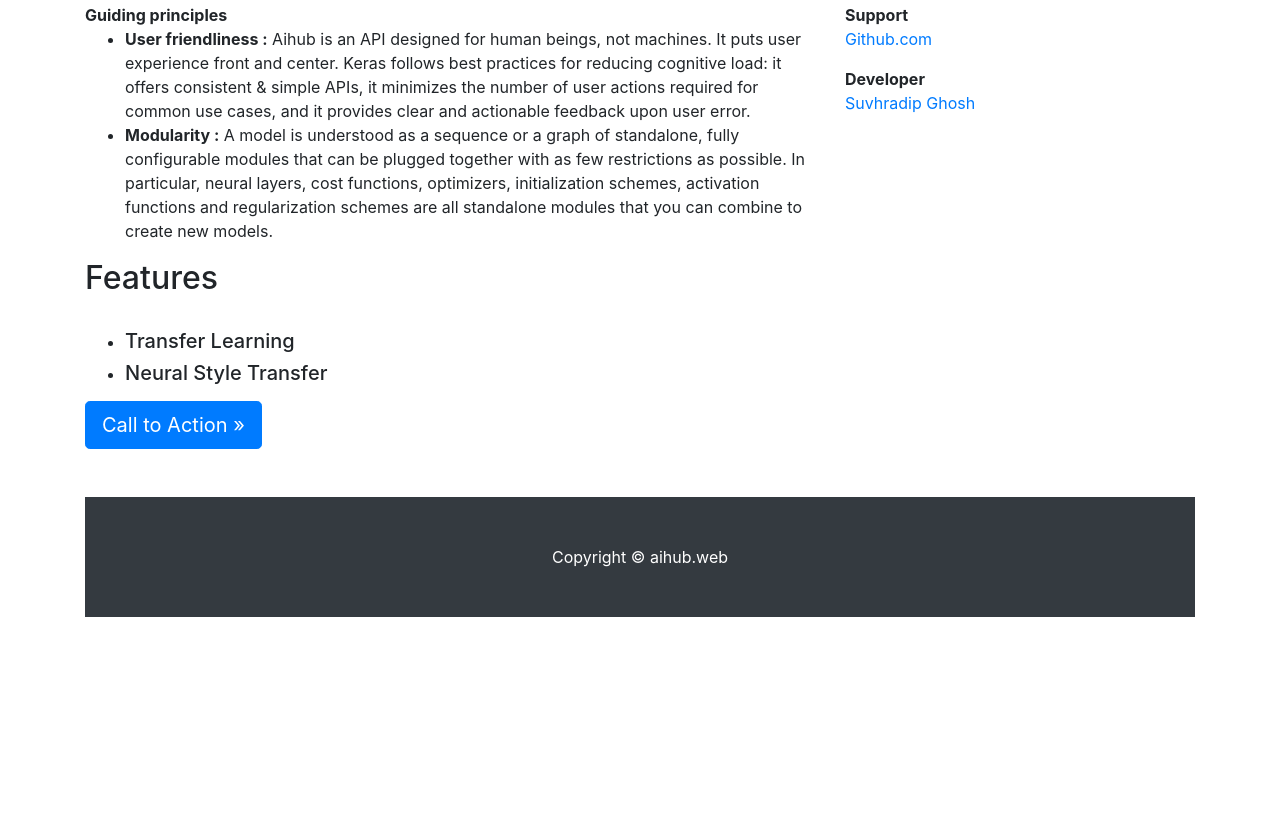
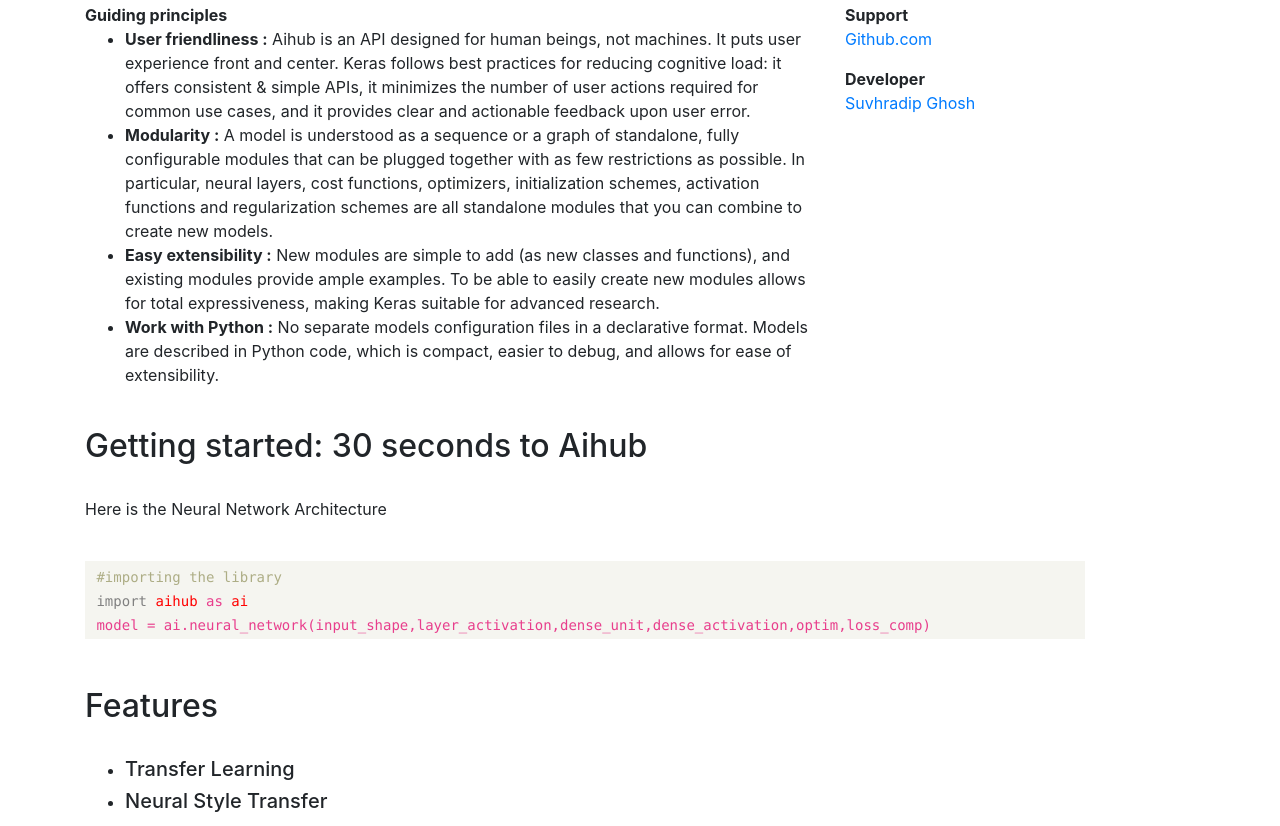
Before and after one commit to iamsuvhro/Aihub, a plain HTML site: page index.html in a window 1280 px wide. Shown: the part 576-1402 px from the top of the page. Before the commit the page ends 1193 px from the top, so only its background shows below. Drawn offline with nearby package versions, Linux system fonts and the light colour scheme.

Commit message:
Update index.html

```diff
--- a/index.html
+++ b/index.html
@@ -20,7 +20,23 @@
   <link href="lib/lightbox/css/lightbox.min.css" rel="stylesheet">
 
 </head>
-
+<style >
+p1{
+  color: red;
+}
+p2{
+  color: gray;
+}
+p3{
+  color: #adad85;
+}
+.console{
+  background-color: #f5f5f0;
+  width: 1000px;
+  border-style: solid;
+  border-color: #f5f5f0;
+}
+</style>
 <body>
 
   <!-- Navigation -->
@@ -80,7 +96,24 @@
           <li>
             <strong>Modularity :</strong> A model is understood as a sequence or a graph of standalone, fully configurable modules that can be plugged together with as few restrictions as possible. In particular, neural layers, cost functions, optimizers, initialization schemes, activation functions and regularization schemes are all standalone modules that you can combine to create new models.
           </li>
+          <li>
+            <strong>Easy extensibility :</strong> New modules are simple to add (as new classes and functions), and existing modules provide ample examples. To be able to easily create new modules allows for total expressiveness, making Keras suitable for advanced research.
+          </li>
+          <li>
+            <strong>Work with Python :</strong> No separate models configuration files in a declarative format. Models are described in Python code, which is compact, easier to debug, and allows for ease of extensibility.
+          </li>
         </ul>
+        <br>
+        <h2>Getting started: 30 seconds to Aihub</h2><br>
+        <p>Here is the Neural Network Architecture</p><br>
+           <div class="console">
+            <code>
+          &nbsp;<p3>#importing the library</p3><br>
+          &nbsp;<p2>import</p2> <p1>aihub</p1>&nbsp;as&nbsp;<p1>ai</p1><br>
+          &nbsp;model = ai.neural_network(input_shape,layer_activation,dense_unit,dense_activation,optim,loss_comp)
+          </code>
+        </div>
+        <br><br>
         <h2>Features</h2>
         <br>
         <ul>
```
